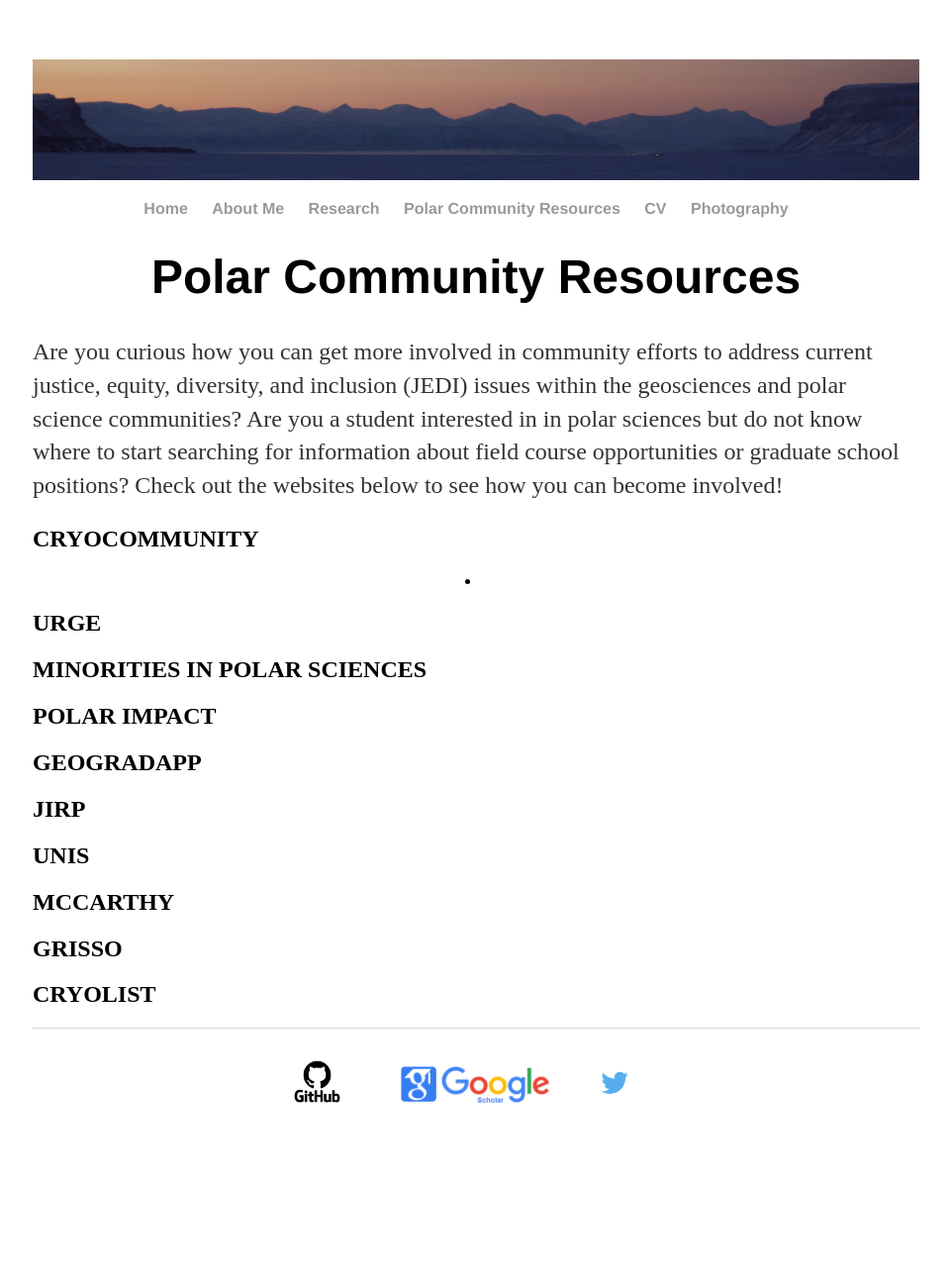
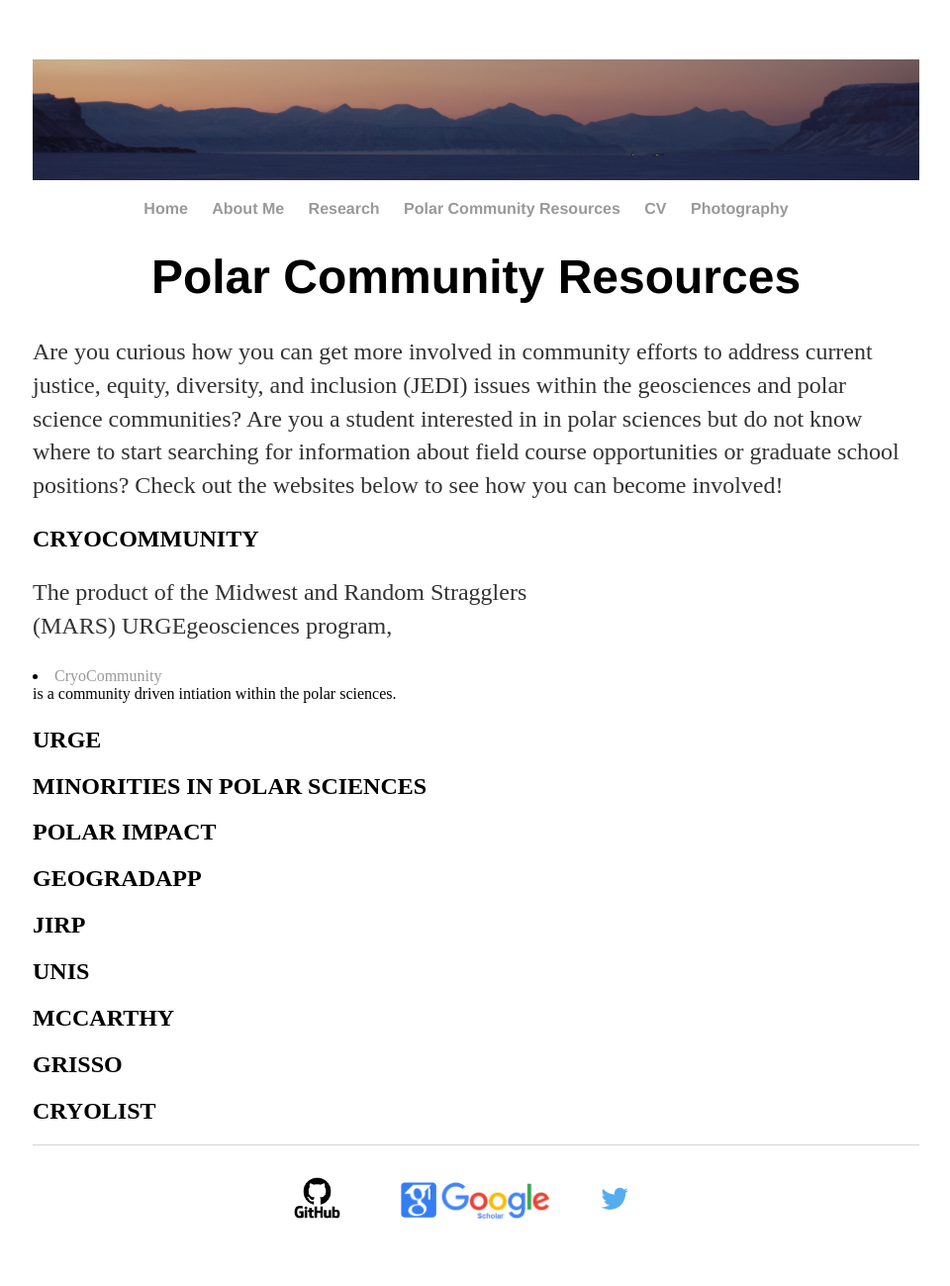
Before and after one commit to Cbarnett207/CBarnett207.github.io, a Jekyll site: the page built from community/index.html, in a window 1280 px wide. Shown: the whole page at 99% size, without its empty margins (159-1119 px from the left). Built offline with Jekyll 4.4.1, drawn with Linux system fonts in a browser that asks for light colours; before the commit the page ends 1182 px from its top, so only the background shows below that.

Commit message:
updating cryocommunity text - test
testing link and text

```diff
--- a/community/index.html
+++ b/community/index.html
@@ -9,9 +9,12 @@ title: Cody Barnett, M.S. | Community
     Are you a student interested in in polar sciences but do not know where to start searching for information about field course
     opportunities or graduate school positions? Check out the websites below to see how you can become involved!</p></div>
     <h2>CRYOCOMMUNITY</h2>
-      <div align="center">
-			  <li><a href="https://cryocommunity.org/" style="text-decoration:none"></a></li>
-		  </div>
+      <div align="left">
+	      <p style="width:500px">The product of the Midwest and Random Stragglers (MARS) URGEgeosciences program,
+		      <li><a href="https://cryocommunity.org/" style="text-decoration:none">CryoCommunity</a></li>
+		      is a community driven intiation within the polar sciences.
+	      </p>
+	</div>
     <h2>URGE</h2>
     <h2>MINORITIES IN POLAR SCIENCES</h2>
     <h2>POLAR IMPACT</h2>
```
